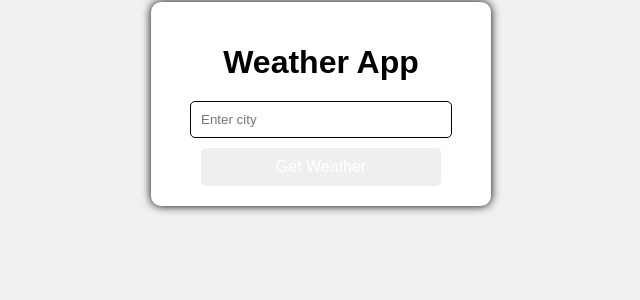
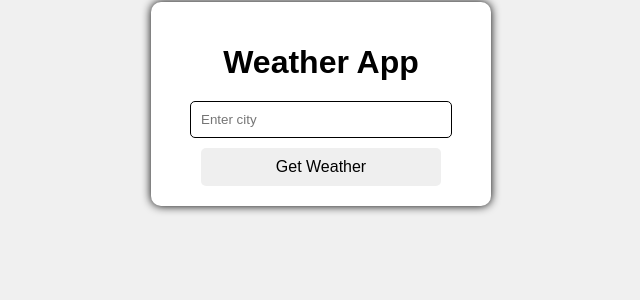
Before and after one commit to venkatesh618/weather, a Flask app: page / in a window 1280 px wide. Shown: the part 296-596 px from the top of the page, without its empty margins (319-959 px from the left). Run offline with Flask 3, Linux system fonts and the light colour scheme.

Commit message:
Add files via upload

```diff
--- a/weather app/static/style.css
+++ b/weather app/static/style.css
@@ -34,7 +34,7 @@ button {
     padding: 10px;
     width: 80%;;
     border: none;
-    color: white;
+    color:black;
     font-size: 1em;
     border-radius: 5px;
 }
--- a/weather app/templates/index.html
+++ b/weather app/templates/index.html
@@ -23,7 +23,7 @@
                 <p>Wind Speed: {{ weather.wind_speed }} m/s</p>
             </div>
         {% elif error %}
-            <p>{{ error }}</p> <!-- This will display the error message from Flask -->
+            <p>{{ error }}</p>
         {% endif %}
     </div>
 </body>
```
